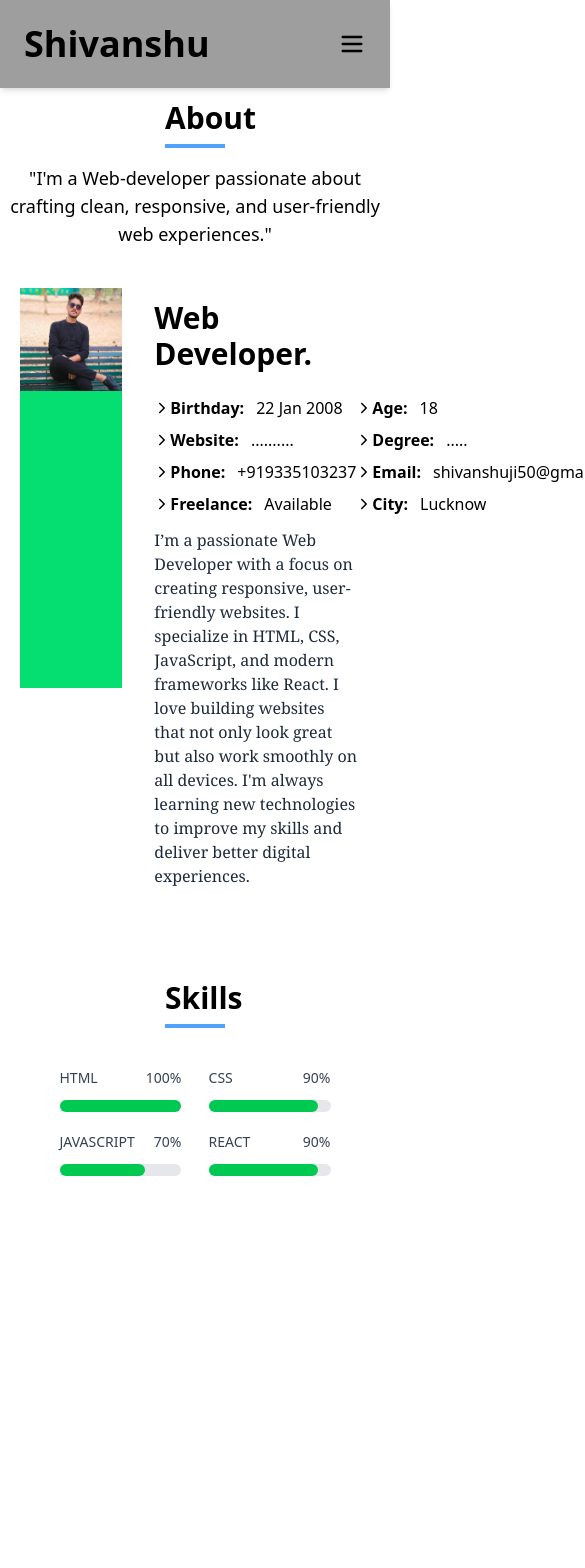
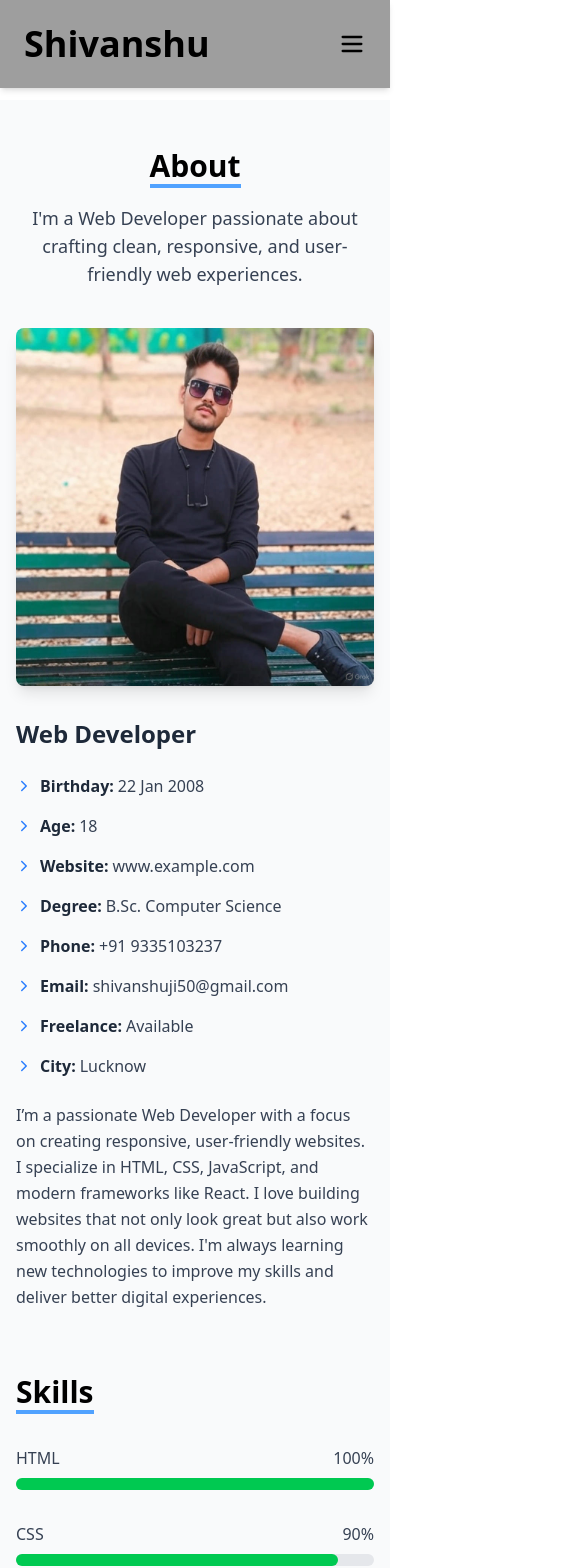
Before and after one commit to Shivanshu9335/Portfolio, a React (Vite) app: page /about in a window 390 px wide. Shown: the top 1568 px of the page, 585 px wide, since content can reach past the window. Before the commit the page ends 1216 px from the top, so only its background shows below. Built offline with nearby package versions, Linux system fonts and the light colour scheme; grey boxes are pictures that could not be loaded.

Commit message:
Responsice changes

```diff
--- a/src/pages/About.jsx
+++ b/src/pages/About.jsx
@@ -1,199 +1,99 @@
-import React from 'react'
+import React from "react";
 import { IoIosArrowForward } from "react-icons/io";
 import image from "../assets/porfolioImage.jpg";
 
 const About = () => {
   return (
-    <div>
-      <div className="w-full max-h-max">
-        <h1 className="text-3xl font-bold text-center max-w-max m-auto h-12 w-15 border-b-4 border-b-blue-400">
+    <div className="bg-gray-50 py-12 px-4 sm:px-6 lg:px-8">
+      {/* Section Title */}
+      <div className="max-w-3xl mx-auto text-center">
+        <h1 className="text-3xl sm:text-4xl font-bold border-b-4 border-blue-400 inline-block">
           About
         </h1>
-        <p className="text-center mt-4 text-lg">
-          "I'm a Web-developer passionate about crafting clean,
-          responsive, and user-friendly web experiences."
+        <p className="mt-4 text-lg text-gray-700">
+          I'm a Web Developer passionate about crafting clean, responsive, and
+          user-friendly web experiences.
         </p>
+      </div>
 
-        <div className="w-[90%] m-auto flex gap-5   max-h-max mt-10">
-          <div className="w-[35%] h-[400px] overflow-hidden bg-green-400">
-            <img src={image} alt="" />
+      {/* Profile & Details */}
+      <div className="mt-10 max-w-5xl mx-auto flex flex-col md:flex-row gap-8">
+        {/* Image */}
+        <div className="w-full md:w-1/3 flex-shrink-0">
+          <img
+            src={image}
+            alt="Profile"
+            className="w-full h-auto rounded-lg shadow-lg object-cover"
+          />
         </div>
-          <div className="w-[65%] p-3">
-            <h1 className="text-3xl font-bold ">Web Developer.</h1>
 
-            <table className="max-h-max  leading-8  w-full m-auto mt-5 p-2">
-              <tr className="">
-                <td>
-                  <span>
-                    <IoIosArrowForward />
+        {/* Details */}
+        <div className="w-full md:w-2/3 space-y-6">
+          <h2 className="text-2xl font-bold text-gray-800">Web Developer</h2>
+
+          <div className="grid grid-cols-1 sm:grid-cols-2 gap-4">
+            {[
+              { label: "Birthday", value: "22 Jan 2008" },
+              { label: "Age", value: "18" },
+              { label: "Website", value: "www.example.com" },
+              { label: "Degree", value: "B.Sc. Computer Science" },
+              { label: "Phone", value: "+91 9335103237" },
+              { label: "Email", value: "shivanshuji50@gmail.com" },
+              { label: "Freelance", value: "Available" },
+              { label: "City", value: "Lucknow" },
+            ].map((item) => (
+              <div key={item.label} className="flex items-start">
+                <IoIosArrowForward className="mt-1 text-blue-500" />
+                <div className="ml-2">
+                  <span className="font-semibold text-gray-800">
+                    {item.label}:
                   </span>
-                </td>
-                <td className="flex gap-3">
-                  <span>
-                    <b>Birthday:</b>
-                  </span>
-                  <p>22 Jan 2008 </p>
-                </td>
-                <td>
-                  <span>
-                    <IoIosArrowForward />
-                  </span>
-                </td>
-                <td className="flex gap-3">
-                  <span>
-                    <b>Age:</b>
-                  </span>
-                  <p>18 </p>
-                </td>
-              </tr>
-              <tr className="">
-                <td>
-                  <span>
-                    <IoIosArrowForward />
-                  </span>
-                </td>
-                <td className="flex gap-3">
-                  <span>
-                    <b>Website:</b>
-                  </span>
-                  <p> .......... </p>
-                </td>
-                <td>
-                  <span>
-                    <IoIosArrowForward />
-                  </span>
-                </td>
-                <td className="flex gap-3">
-                  <span>
-                    <b>Degree:</b>
-                  </span>
-                  <p>..... </p>
-                </td>
-              </tr>
-              <tr className="">
-                <td>
-                  <span>
-                    <IoIosArrowForward />
-                  </span>
-                </td>
-                <td className="flex gap-3">
-                  <span>
-                    <b>Phone:</b>
-                  </span>
-                  <p>+919335103237 </p>
-                </td>
-                <td>
-                  <span>
-                    <IoIosArrowForward />
-                  </span>
-                </td>
-                <td className="flex gap-3">
-                  <span>
-                    <b>Email:</b>
-                  </span>
-                  <p>shivanshuji50@gmail.com</p>
-                </td>
-              </tr>
-              <tr className="">
-                <td>
-                  <span>
-                    <IoIosArrowForward />
-                  </span>
-                </td>
-                <td className="flex gap-3">
-                  <span>
-                    <b>Freelance:</b>
-                  </span>
-                  <p>Available </p>
-                </td>
-                <td>
-                  <span>
-                    <IoIosArrowForward />
-                  </span>
-                </td>
-                <td className="flex gap-3">
-                  <span>
-                    <b>City:</b>
-                  </span>
-                  <p>Lucknow </p>
-                </td>
-              </tr>
-            </table>
+                  <span className="ml-1 text-gray-700">{item.value}</span>
+                </div>
+              </div>
+            ))}
+          </div>
 
-            <p className="mt-2 font-medium font-serif text-gray-800">
-              I’m a passionate Web Developer with a focus on creating
-              responsive, user-friendly websites. I specialize in HTML, CSS,
-              JavaScript, and modern frameworks like React. I love building
-              websites that not only look great but also work smoothly on all
-              devices. I'm always learning new technologies to improve my skills
-              and deliver better digital experiences.
+          <p className="text-gray-700 leading-relaxed">
+            I’m a passionate Web Developer with a focus on creating responsive,
+            user-friendly websites. I specialize in HTML, CSS, JavaScript, and
+            modern frameworks like React. I love building websites that not only
+            look great but also work smoothly on all devices. I'm always
+            learning new technologies to improve my skills and deliver better
+            digital experiences.
           </p>
         </div>
       </div>
-      </div>
 
-      <div className=" w-[90%]  m-auto max-h-max p-10 mt-10">
-        <h1 className="text-3xl font-bold text-center max-w-max m-auto h-12 w-15 border-b-4 border-b-blue-400">
+      {/* Skills Section */}
+      <div className="mt-16 max-w-5xl mx-auto">
+        <h2 className="text-3xl sm:text-4xl font-bold text-center border-b-4 border-blue-400 inline-block">
           Skills
-        </h1>
-        <div className="flex mt-10  justify-between">
-          <div className="w-[45%] flex flex-col gap-2">
-            <div className="flex justify-between mb-1">
-              <span className="text-sm font-medium text-gray-700">HTML</span>
-              <span className="text-sm font-medium text-gray-700">100%</span>
+        </h2>
+        <div className="mt-8 grid grid-cols-1 sm:grid-cols-2 gap-8">
+          {[
+            { skill: "HTML", pct: 100 },
+            { skill: "CSS", pct: 90 },
+            { skill: "JavaScript", pct: 70 },
+            { skill: "React", pct: 90 },
+          ].map((item) => (
+            <div key={item.skill} className="space-y-2">
+              <div className="flex justify-between">
+                <span className="text-gray-700 font-medium">{item.skill}</span>
+                <span className="text-gray-700 font-medium">{item.pct}%</span>
               </div>
               <div className="w-full bg-gray-200 rounded-full h-3">
                 <div
                   className="bg-green-500 h-3 rounded-full"
-                style={{ width: "100%" }}
+                  style={{ width: `${item.pct}%` }}
                 />
               </div>
             </div>
-          <div className="w-[45%] flex flex-col gap-2">
-            <div className="flex justify-between mb-1">
-              <span className="text-sm font-medium text-gray-700">CSS</span>
-              <span className="text-sm font-medium text-gray-700">90%</span>
-            </div>
-            <div className="w-full bg-gray-200 rounded-full h-3">
-              <div
-                className="bg-green-500 h-3 rounded-full"
-                style={{ width: "90%" }}
-              />
-            </div>
-          </div>
-        </div>
-
-        <div className="flex  mt-5 justify-between">
-          <div className=" w-[45%] flex flex-col gap-2">
-            <div className="flex justify-between mb-1">
-              <span className="text-sm font-medium text-gray-700">
-                JAVASCRIPT
-              </span>
-              <span className="text-sm font-medium text-gray-700">70%</span>
-            </div>
-            <div className="w-full bg-gray-200 rounded-full h-3">
-              <div
-                className="bg-green-500 h-3 rounded-full"
-                style={{ width: "70%" }}
-              />
-            </div>
-          </div>
-          <div className="w-[45%]  flex flex-col gap-2">
-            <div className="flex justify-between mb-1">
-              <span className="text-sm font-medium text-gray-700">REACT</span>
-              <span className="text-sm font-medium text-gray-700">90%</span>
-            </div>
-            <div className="w-full bg-gray-200 rounded-full h-3">
-              <div
-                className="bg-green-500 h-3 rounded-full"
-                style={{ width: "90%" }}
-              />
-            </div>
-          </div>
+          ))}
         </div>
       </div>
     </div>
   );
-}
+};
 
-export default About
+export default About;
--- a/src/pages/Home.jsx
+++ b/src/pages/Home.jsx
@@ -1,4 +1,4 @@
-import React, { useEffect, useRef, useState } from "react";
+import React, { useEffect, useRef } from "react";
 import Typed from "typed.js";
 import bgi from "../assets/Bgi.png";
 import { Link } from "react-router-dom";
@@ -7,33 +7,47 @@ const Home = () => {
   const el = useRef(null);
 
   useEffect(() => {
-    const typed = new Typed(el.current, {
+    const options = {
       strings: [
-        `HI, I'M <br /> <span class='border-b-2 border-yellow-300 text-cyan-600'>SHIVANSHU</span> <br/> I'M A <br /> WEB <span class='text-cyan-600' >DEVELOPER</span>`,
+        `HI, I'M <br /> <span class='text-cyan-600'>SHIVANSHU</span> <br/> I'M A <br /> <span class='text-cyan-600'>WEB DEVELOPER</span>`,
       ],
       typeSpeed: 100,
-      // loop: true,
-      // backSpeed: 50,
-    });
+      backSpeed: 50,
+      loop: true,
+      loopCount: Infinity,
+      smartBackspace: true,
+      showCursor: true,
+      cursorChar: "|",
+      backDelay: 1000,
+    };
 
-    return () => {
-      typed.destroy();
-    };
+    const typed = new Typed(el.current, options);
+    return () => typed.destroy();
   }, []);
+
   return (
-    <div id="Image" className=" p-2   relative overflow-hidden">
-      <div className="p-6 absolute top-30  left-20  rounded-lg shadow-lg  text-center space-y-3 leading-relaxed text-4xl font-bold text-gray-800">
-        <span ref={el} />
+    <div className="flex flex-col md:flex-row items-center justify-center min-h-screen bg-gray-100 p-4">
+      {/* Text & Button */}
+      <div className="md:w-1/2 text-center md:text-left space-y-4">
+        <div
+          ref={el}
+          className="text-3xl sm:text-4xl md:text-5xl font-bold text-gray-800 leading-snug"
+        />
+        <Link
+          to="/about"
+          className="inline-block mt-2 px-6 py-2 bg-blue-500 hover:bg-blue-700 text-white font-semibold rounded-lg transition"
+        >
+          About Me
+        </Link>
       </div>
-      <Link
-        to={"/about"}
-        className="bg-blue-500 hover:bg-blue-700  hover:text-white cursor-pointer absolute z-50 top-[70%] w-[150px] h-[45px] text-center flex justify-center items-center rounded-2xl text-xl font-semibold font-serif text-gray-800 left-35 mt50"
-      >
-        About me
-      </Link>
 
-      <div className="h-[100vh]  absolute right-10  top-[-100px]  w-[40%]">
-        <img className="object-contain " src={bgi} alt="" />
+      {/* Image */}
+      <div className="md:w-1/2 mt-6 md:mt-0 flex justify-center">
+        <img
+          src={bgi}
+          alt="Background"
+          className="w-full max-w-sm sm:max-w-md md:max-w-lg object-contain"
+        />
       </div>
     </div>
   );
--- a/src/pages/Portfolio.jsx
+++ b/src/pages/Portfolio.jsx
@@ -1,65 +1,61 @@
 import React from "react";
 
 const Portfolio = () => {
+  const projects = [
+    {
+      title: "Amazon page from HTML & CSS",
+      img: "https://www.finplus.co.in/wp-content/uploads/2019/06/Amazon-is-growing-and-how.jpg",
+      link: "https://amazon-git-main-shivanshu9335s-projects.vercel.app/",
+      w: "w-full h-full",
+    },
+    {
+      title: "E-commerce Page from React",
+      img: "https://plus.unsplash.com/premium_photo-1684785618727-378a3a5e91c5?fm=jpg&q=60&w=3000",
+      link: "https://e-commerce-git-main-shivanshu9335s-projects.vercel.app/login",
+      w: "w-full h-full",
+    },
+    {
+      title: "A wonderfull watch image ",
+      img: "https://bootstrapmade.com/content/demo/Kelly/assets/img/masonry-portfolio/masonry-portfolio-9.jpg",
+      link: null,
+      w: "w-full h-full",
+    },
+  ];
+
   return (
-    <div>
-      <h1 className="text-center m-auto text-4xl font-semibold h-15 w-15 border-b-4 border-b-blue-400">
+    <div className="bg-gray-50 py-12 px-4 sm:px-6 lg:px-8">
+      <h1 className="text-center  text-4xl sm:text-5xl font-semibold mb-8 border-b-4 border-blue-400 inline-block">
         Portfolio
       </h1>
 
-      <div className=" flex gap-8 p-10 h-[80vh]">
-        {/* ✅ Amazon Image with Hover Effect */}
-        <div className="relative group w-[350px] h-[60%]">
+      <div className="grid grid-cols-1 sm:grid-cols-2 lg:grid-cols-3 gap-6">
+        {projects.map((proj, idx) => (
+          <div
+            key={idx}
+            className="relative group overflow-hidden rounded-lg shadow-lg"
+          >
             <img
-            className="w-full h-full object-cover cursor-pointer transform transition duration-500 group-hover:rotate-3 group-hover:scale-105"
-            src="https://www.finplus.co.in/wp-content/uploads/2019/06/Amazon-is-growing-and-how.jpg"
-            alt="Amazon Project"
+              src={proj.img}
+              alt={proj.title}
+              className="object-cover transform transition duration-500 group-hover:scale-105 w-full h-64 sm:h-72 md:h-80"
             />
-          <div className="absolute h-20 w-full top-[80%] rotate-[1deg] opacity-0 group-hover:opacity-100 transition-all duration-500">
-            <p className="text-black text-xl font-semibold whitespace-nowrap">
-              Amazon page from HTML & CSS
+            <div className="absolute inset-0 bg-[#000000a6] bg-opacity-50 opacity-0 group-hover:opacity-100 transition-opacity duration-500 flex flex-col justify-center items-center p-4">
+              <p className="text-white text-lg sm:text-xl font-semibold text-center mb-2">
+                {proj.title}
               </p>
+              {proj.link && (
                 <a
-              href="https://amazon-git-main-shivanshu9335s-projects.vercel.app/"
+                  href={proj.link}
                   target="_blank"
                   rel="noopener noreferrer"
-              className="block text-center hover:text-2xl text-neutral-800 cursor-pointer"
+                  className="px-4 py-2 bg-blue-500 hover:bg-blue-600 text-white rounded-md transition"
                 >
-              Click
+                  View
                 </a>
+              )}
             </div>
           </div>
-
-        {/* ✅ Unsplash Image with Same Hover Effect */}
-        <div className="relative group w-[450px] h-[100%]">
-          <img
-            className="w-full h-full object-cover cursor-pointer transform transition duration-500 group-hover:rotate-3 group-hover:scale-105"
-            src="https://plus.unsplash.com/premium_photo-1684785618727-378a3a5e91c5?fm=jpg&q=60&w=3000&ixlib=rb-4.1.0&ixid=M3wxMjA3fDB8MHxzZWFyY2h8NXx8ZWNvbW1lcmNlfGVufDB8fDB8fHww"
-            alt="Ecommerce Project"
-          />
-          <div className="absolute h-20 w-full flex flex-col gap-3 top-[80%] rotate-[1deg] opacity-0 group-hover:opacity-100 transition-all duration-500">
-            <p className="text-black text-2xl text-center font-semibold whitespace-nowrap">
-              E-commerce Page from React
-            </p>
-            <a
-              href="https://e-commerce-git-main-shivanshu9335s-projects.vercel.app/login"
-              target="_blank"
-              rel="noopener noreferrer"
-              className="block font-semibold  text-center hover:text-4xl text-white cursor-pointer"
-            >
-              Click
-            </a>
-          </div>
-        </div>
-
-        {/* Third Image - Still Simple */}
-        <div className="w-[350px] h-[60%]">
-          <img
-            className="w-full h-full object-cover"
-            src="https://bootstrapmade.com/content/demo/Kelly/assets/img/masonry-portfolio/masonry-portfolio-9.jpg"
-            alt=""
-          />
-        </div>
+        ))}
       </div>
     </div>
   );
```
Lines whose indentation alone changed are shown as unchanged.
